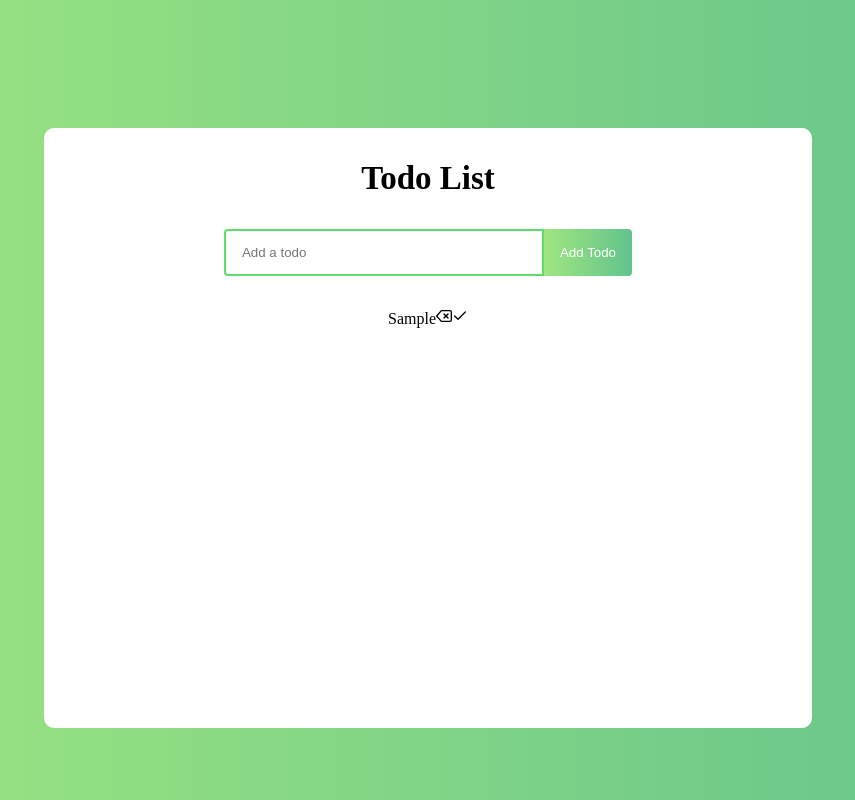
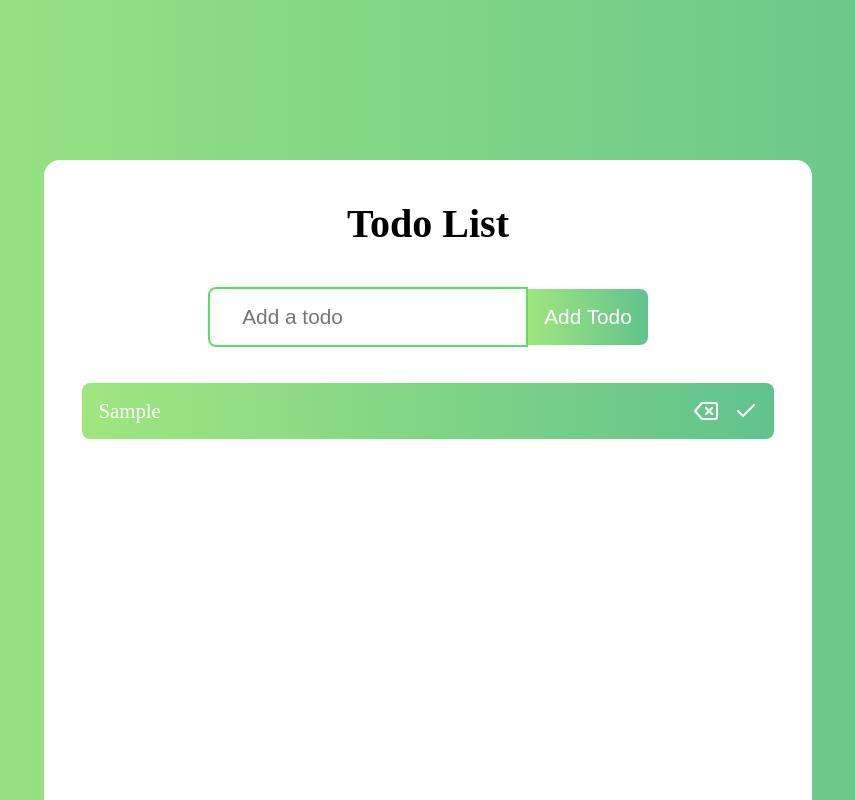
Before and after one commit to pesto-students/p1-ketan-godwale-KetanGadwale, a React (Create React App) app in the folder Week-9/todo-app/: page / in a window 1280 px wide. Both pictures are taken after typing "Sample" into the empty fields and a click on the button "Add Todo". Shown: the top 800 px of the page, without its empty margins (212-1067 px from the left). Built offline with nearby package versions, Linux system fonts and the light colour scheme.

Commit message:
styling - todo-list

```diff
--- a/Week-9/todo-app/src/App.css
+++ b/Week-9/todo-app/src/App.css
@@ -12,6 +12,7 @@ body {
         rgb(160, 230, 128) 0%,
         rgb(97, 195, 140) 100%
     );
+    font-size: 1.3rem;
 }
 
 .App {
@@ -19,35 +20,36 @@ body {
     flex-direction: column;
     justify-content: start;
     width: 60%;
-    min-height: 600px;
+    min-height: 768px;
     background: white;
     text-align: center;
-    margin: 128px auto;
-    border-radius: 10px;
-    padding-bottom: 32px;
+    margin: 10rem auto;
+    border-radius: 1rem;
+    padding-bottom: 2rem;
 }
 
 h1 {
-    margin: 32px 0;
-    font-size: 33px;
+    margin: 2.5rem 0;
+    font-size: 2.5rem;
 }
 
 .todo-form {
-    margin-bottom: 32px;
+    margin-bottom: 2rem;
 }
 
 .todo-input {
-    padding: 14px 32px 14px 16px;
-    border-radius: 4px 0 0 4px;
+    padding: 1rem 2rem 1rem 2rem;
+    border-radius: 0.5rem 0 0 0.5rem;
     border: 2px solid rgb(93, 221, 106);
     outline: none;
-    width: 320px;
+    width: 20rem;
+    font-size: 1.3rem;
 }
 
 .todo-button {
-    padding: 16px;
+    padding: 1rem;
     border: none;
-    border-radius: 0 4px 4px 0;
+    border-radius: 0 0.5rem 0.5rem 0;
     cursor: pointer;
     outline: none;
     background: linear-gradient(
@@ -57,6 +59,30 @@ h1 {
     );
     color: white;
     text-transform: capitalize;
+    font-size: 1.3rem;
+}
+
+.todo-item {
+    display: flex;
+    justify-content: space-between;
+    align-items: center;
+    margin: 4px auto;
+    color: white;
+    background: linear-gradient(
+        90deg,
+        rgb(160, 230, 128) 0%,
+        rgb(97, 195, 140) 100%
+    );
+    padding: 1rem;
+    border-radius: 0.5rem;
+    width: 90%;
+}
+
+.icon-container {
+    display: flex;
+    align-items: center;
+    font-size: 1.5rem;
+    cursor: pointer;
 }
 
 .completed {
--- a/Week-9/todo-app/src/App.js
+++ b/Week-9/todo-app/src/App.js
@@ -7,6 +7,7 @@ function App() {
     const [todos, setTodos] = useState([]);
 
     const addTodo = (input) => {
+        if (input == '') return;
         let id = 1;
         if (todos.length > 0) {
             id = todos[0].id + 1;
--- a/Week-9/todo-app/src/components/TodoItem.js
+++ b/Week-9/todo-app/src/components/TodoItem.js
@@ -8,8 +8,14 @@ export default function TodoItem({ todo, removeTodo, markTodo }) {
             className={todo.completed ? 'todo-item completed' : 'todo-item'}
         >
             {todo.name}
-            <FiDelete className='icon' onClick={() => removeTodo(todo.id)} />
-            <FiCheck className='icon' onClick={() => markTodo(todo.id)} />
+            <div className='icon-container'>
+                <FiDelete
+                    className='icon'
+                    onClick={() => removeTodo(todo.id)}
+                    style={{ marginRight: '1rem' }}
+                />
+                <FiCheck className='icon' onClick={() => markTodo(todo.id)} />
+            </div>
         </div>
     );
 }
```
